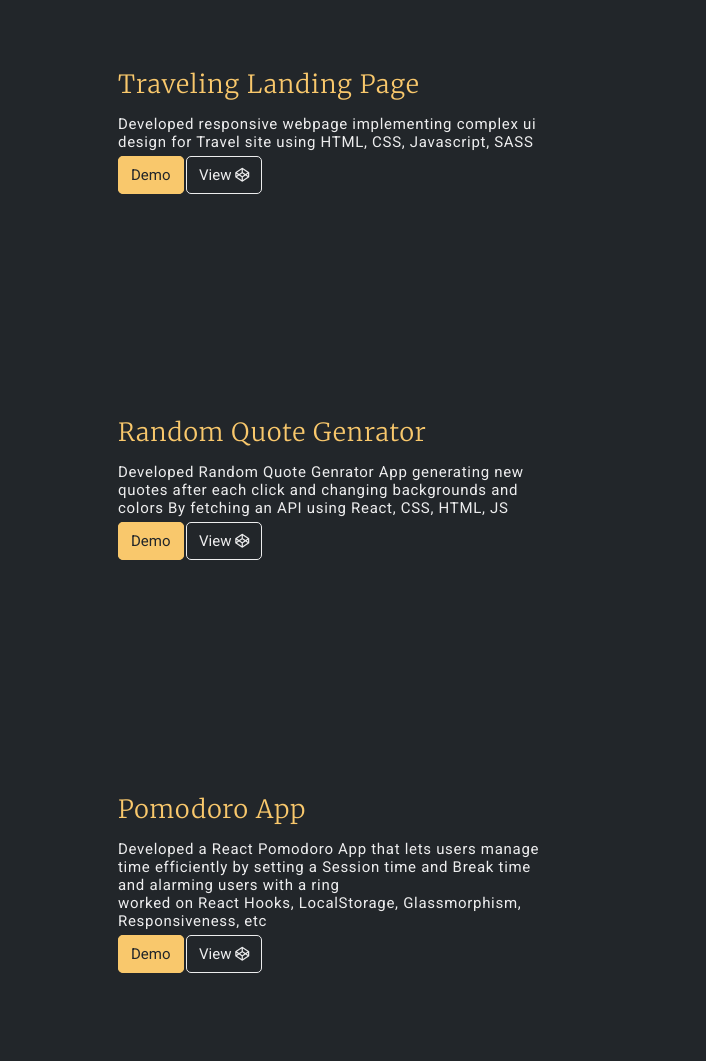
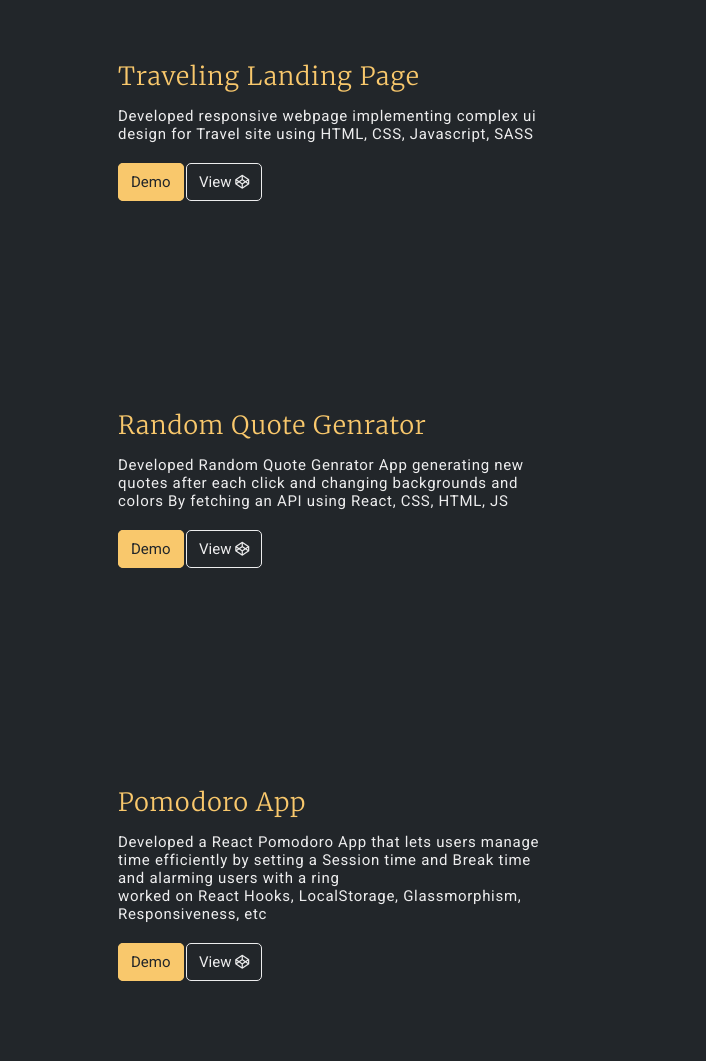
Before and after one commit to AkashMarkile-1947/AkashMarkile-1947.github.io, a plain HTML site: page index.html in a window 1280 px wide. Shown: the part 1133-2194 px from the top of the page, 574-1280 px from the left. Drawn offline with nearby package versions, Linux system fonts and the light colour scheme.

Commit message:
Update style.css

```diff
--- a/style.css
+++ b/style.css
@@ -319,7 +319,7 @@ hr {
     z-index: 5;
 }
 .btn-container {
-    margin-top: 5px;
+    margin-top: 2rem;
 }
 .btn-container .btn {
     font-size: 1.5rem;
```
